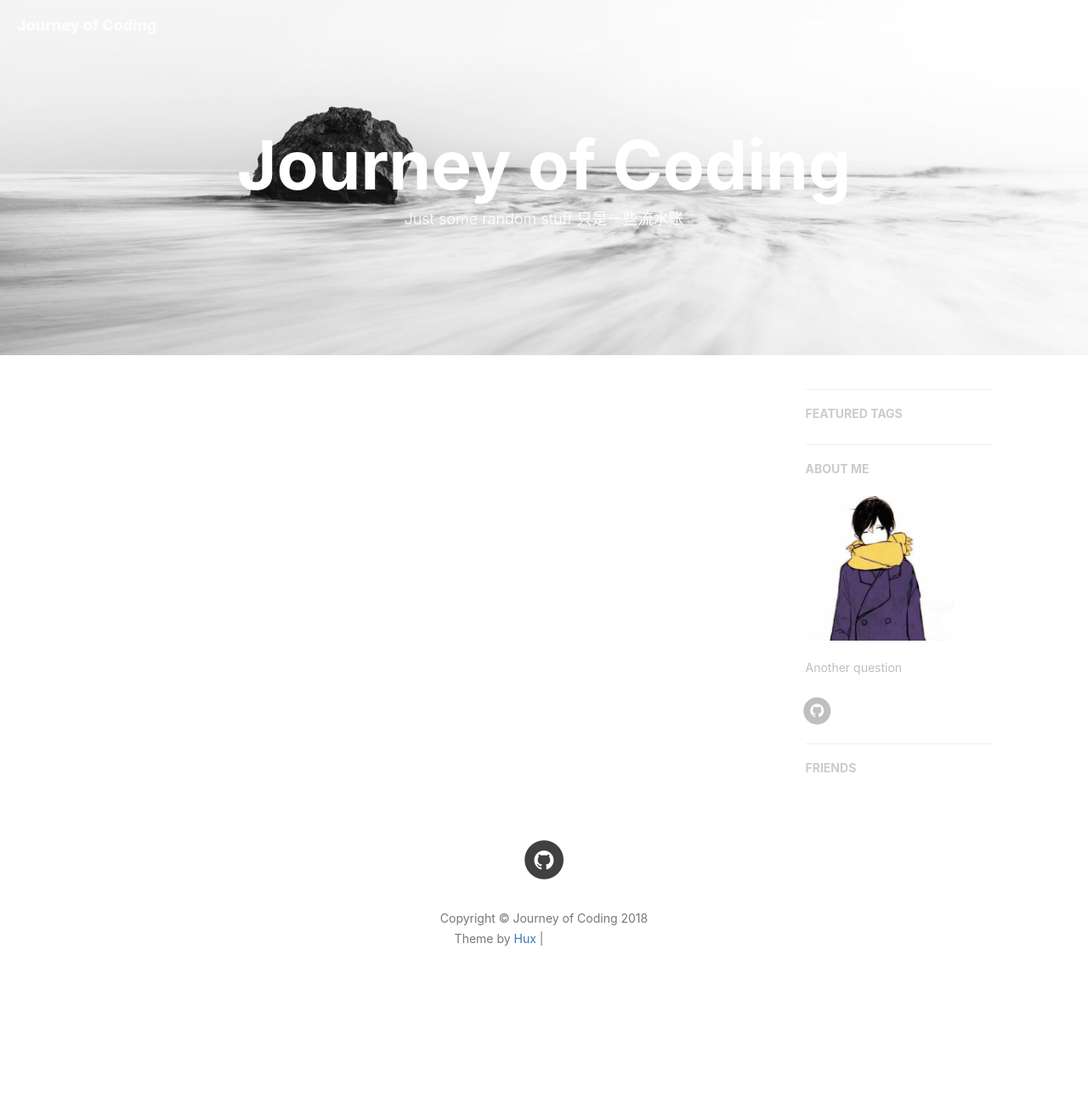
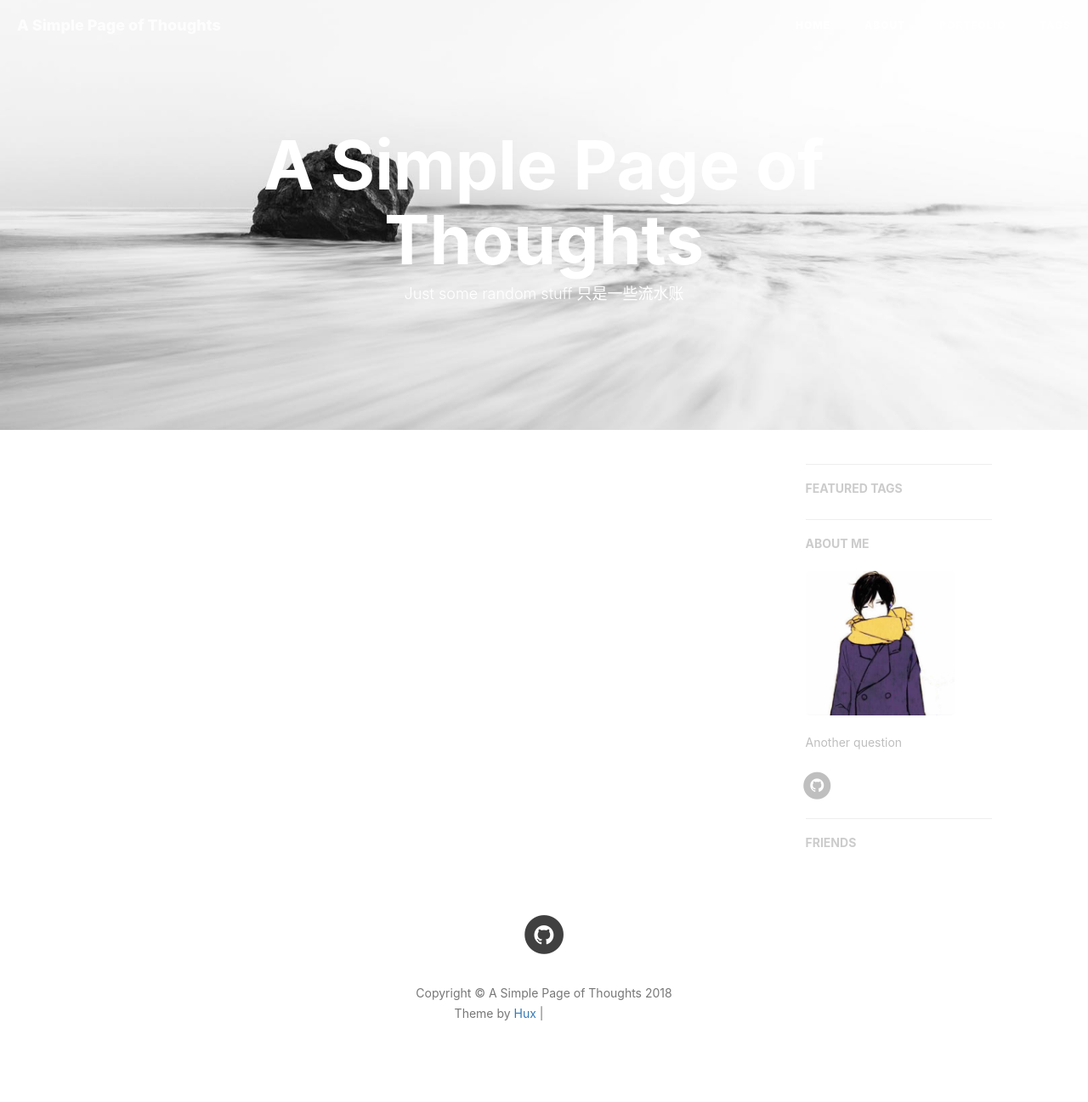
Before and after one commit to karthshen/karthshen.github.io, a Jekyll site: the page built from index.html, in a window 1280 px wide. Shown: the whole page at 85% size. Built offline with Jekyll 4.4.1, drawn with Linux system fonts in a browser that asks for light colours; nearby versions of some CDN libraries; the list of posts is cut into pages by our own code; comment, search, counter and statistics services are not loaded; before the commit the page ends 1209 px from its top, so only the background shows below that; grey boxes are pictures that could not be loaded.

Commit message:
Update Title

```diff
--- a/_config.yml
+++ b/_config.yml
@@ -1,5 +1,5 @@
 # Site settings
-title: Journey of Coding
+title: A Simple Page of Thoughts
 SEOTitle: Karthshen | Blog
 header-img: img/home-bg.jpg
 email: karth-shen@hotmail.com
```
